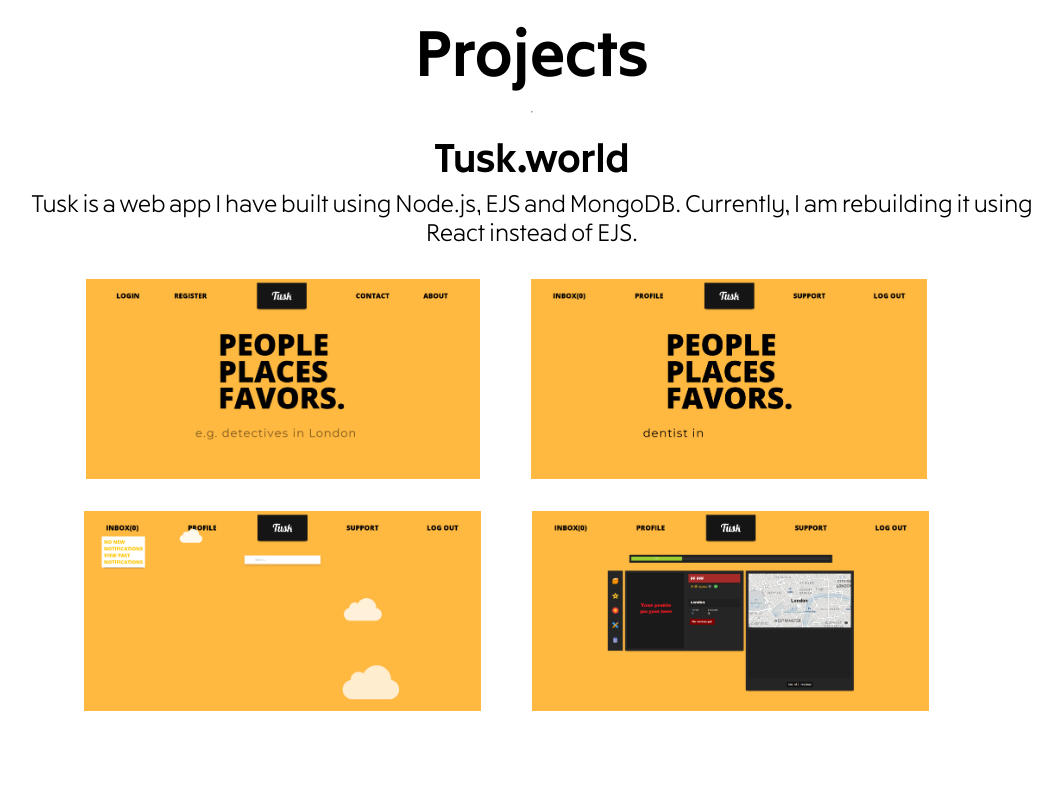
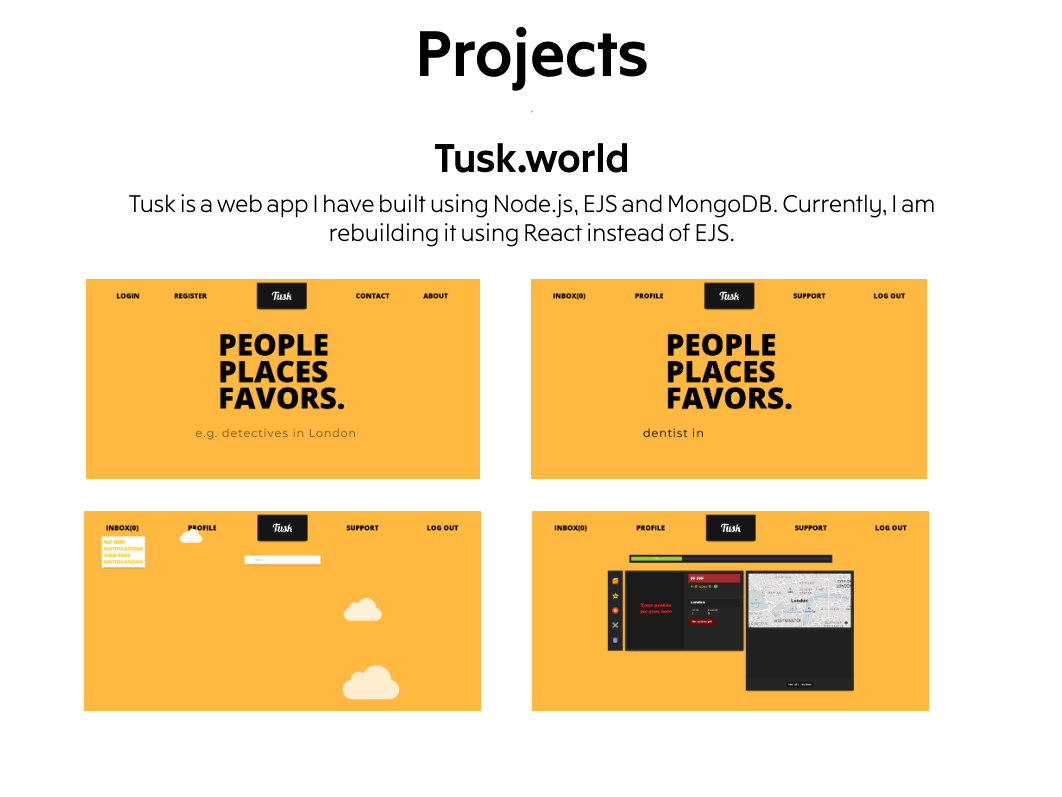
Before and after one commit to dugiwarc/curriculumvitae, a React (Create React App) app: page / in a window 1280 px wide. Shown: the part 560-1357 px from the top of the page, without its empty margins (108-1170 px from the left). Built offline with nearby package versions, Linux system fonts and the light colour scheme.

Commit message:
layout fix

```diff
--- a/src/App.css
+++ b/src/App.css
@@ -130,11 +130,16 @@ ul li {
   margin-bottom: 10vh;
 }
 
+.projects {
+  display: flex;
+  flex-direction: column;
+  width: 70%;
+}
+
 .projectDesc {
   margin-top: 1vh;
   font-size: 1.5rem;
   font-variation-settings: "wght" 200, "wdth" 400;
-  padding: 0 10vw;
   text-align: center;
 }
 
```
